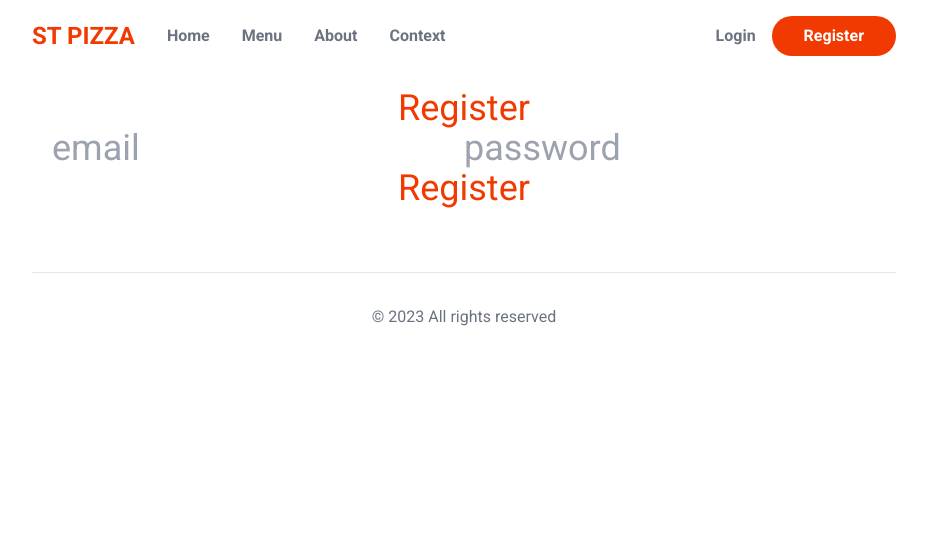
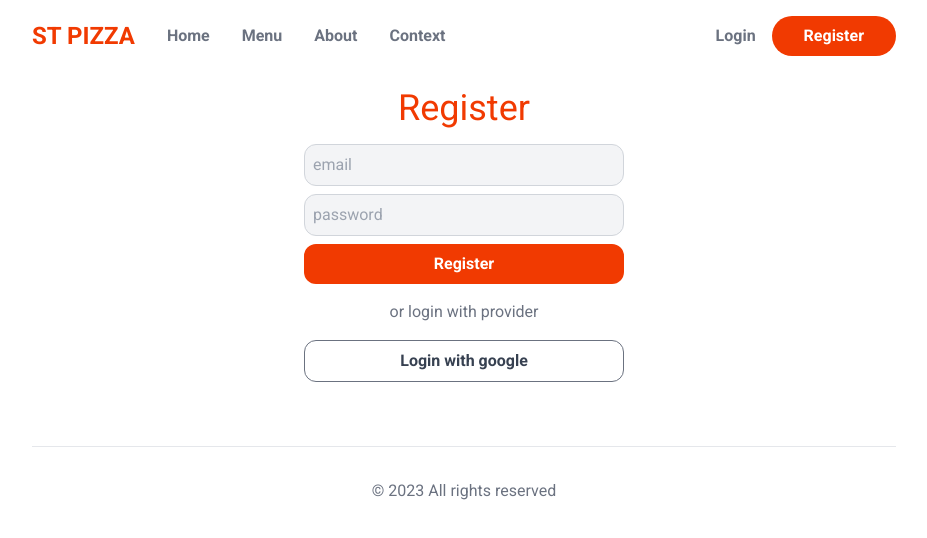
Before and after one commit to yaya2222/food-ordering-app-nextjs, a Next.js app: page /register in a window 1280 px wide. Shown: the top 538 px of the page, without its empty margins (176-1103 px from the left). Built offline with nearby package versions, Linux system fonts and the light colour scheme.

Commit message:
work on page register

```diff
--- a/src/app/globals.css
+++ b/src/app/globals.css
@@ -2,7 +2,24 @@
 @tailwind components;
 @tailwind utilities;
 
-section.hero{
-    @apply grid;
-    grid-template-columns: .4fr .6fr;
+section.hero {
+  @apply grid;
+  grid-template-columns: 0.4fr 0.6fr;
 }
+
+input[type="email"],
+input[type="password"],
+input[type="text"] {
+  @apply block w-full my-2 rounded-xl;
+  @apply border border-gray-300 p-2 bg-gray-100;
+}
+
+button {
+  @apply block w-full text-gray-700 font-semibold;
+  @apply border border-gray-500 rounded-xl px-6 py-2;
+}
+
+button[type="submit"],
+.submit {
+@apply border-0 bg-primary text-white;
+}
--- a/src/app/register/page.js
+++ b/src/app/register/page.js
@@ -1,14 +1,16 @@
-import React from 'react'
+import React from "react";
 
 export default function RegisterPage() {
   return (
-    <section className='text-center text-primary text-4xl mt-8'>
-        <h1>Register</h1>
-        <form>
-            <input type='email' placeholder='email' />
-            <input type='password' placeholder='password' />
-            <button type='submit'>Register</button>
-        </form>
+    <section className=" mt-8">
+      <h1 className="text-center text-primary text-4xl mb-4">Register</h1>
+      <form className="block max-w-xs mx-auto">
+        <input type="email" placeholder="email" />
+        <input type="password" placeholder="password" />
+        <button type="submit">Register</button>
+        <div className="my-4 text-center text-gray-500">or login with provider</div>
+        <button>Login with google</button>
+      </form>
     </section>
-  )
+  );
 }
```
